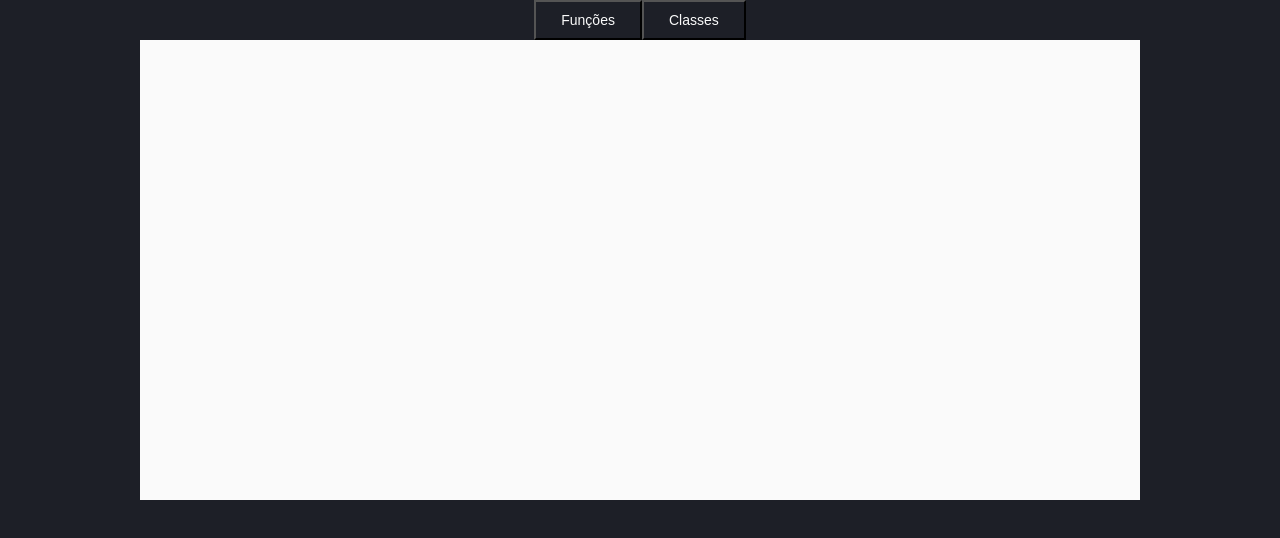
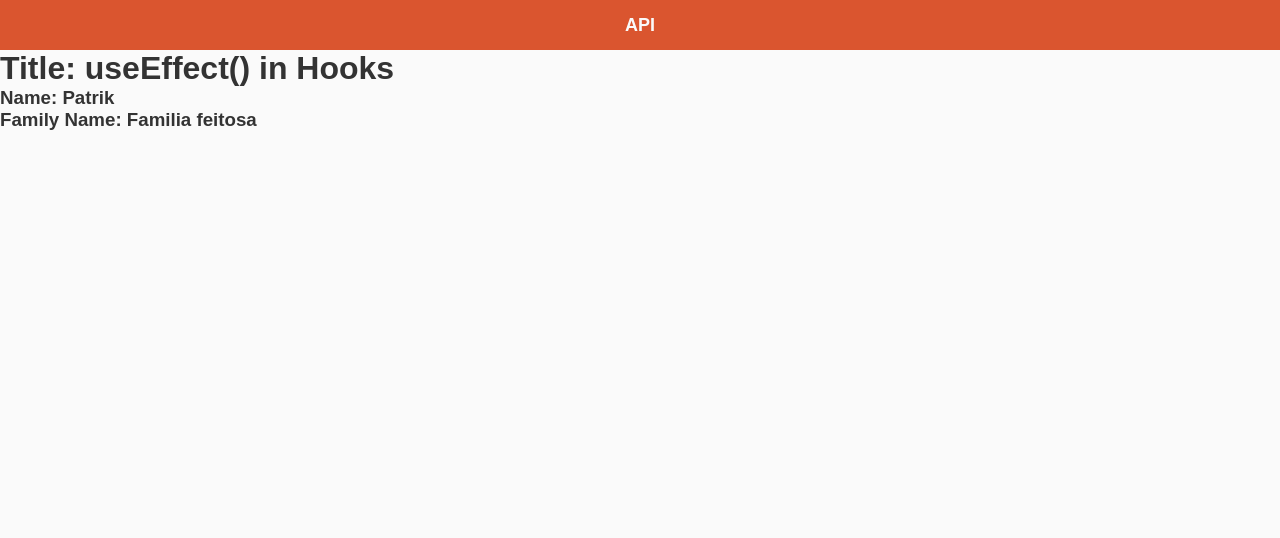
Before and after one commit to patrikdev/react-hooks, a React (Create React App) app: page / in a window 1280 px wide. Shown: the top 538 px of the page. Built offline with nearby package versions, Linux system fonts and the light colour scheme.

Commit message:
Testing useEffect in object

```diff
--- a/package.json
+++ b/package.json
@@ -6,6 +6,7 @@
     "@testing-library/jest-dom": "^4.2.4",
     "@testing-library/react": "^9.3.2",
     "@testing-library/user-event": "^7.1.2",
+    "axios": "^0.19.2",
     "react": "^16.13.0",
     "react-dom": "^16.13.0",
     "react-router-dom": "^5.1.2",
--- a/src/Hooks/Classes.js
+++ /dev/null
@@ -1,23 +0,0 @@
-import React from 'react';
-
-class Classes extends React.Component {
-  constructor(props) {
-    super(props);
-    this.state = {
-      count: 0,
-    };
-  }
-
-  render() {
-    return (
-      <div>
-        <p>Você clicou {this.state.count} vezes</p>
-        <button onClick={() => this.setState({count: this.state.count + 1 })}>
-          Clicar
-        </button>
-      </div>
-    )
-  }
-}
-
-export default Classes
--- a/src/Hooks/Funcao.js
+++ /dev/null
@@ -1,28 +0,0 @@
-import React, {useState, useEffect} from 'react';
-
-export default function Funcao() {
-  const [count, setCount] = useState(0);
-
-  useEffect(() => {
-    document.title = `Você clicou ${count} vezes`;
-  }, []);
-
-
-
-  function onCountClick() {
-    setCount(count + 1)
-  }
-
-  console.log(<p></p>)
-
-  return (
-    <div>
-      <p>Você clicou {count} times</p>
-      <button onClick={onCountClick}>
-        Clicke me
-      </button>
-    </div>
-  );
-}
-
-console.log(Funcao);
--- a/src/Routes/index.js
+++ b/src/Routes/index.js
@@ -1,7 +1,5 @@
 import React from 'react';
 import {BrowserRouter as Route, Switch, BrowserRouter} from 'react-router-dom';
-import Funcao from '../Hooks/Funcao';
-import Classes from '../Hooks/Classes';
 import HomePage from '../View/HomePage';
 
 export default function Routes() {
@@ -10,8 +8,7 @@ export default function Routes() {
       <BrowserRouter basename='app'>
         <Switch>
           <Route exact path='/'><HomePage /></Route>
-          <Route exact path='/funcao'><Funcao /></Route>
-          <Route exact path='/classes'><Classes /></Route>
+
           <Route><div>Pagina não encontrada</div></Route>
         </Switch>
       </BrowserRouter>
--- a/src/View/HomePage/index.js
+++ b/src/View/HomePage/index.js
@@ -1,12 +1,12 @@
 import React from 'react';
-import Page from '../../components/Page';
-import Content from '../../components/Content';
+// import Page from '../../components/Page';
 import styled from 'styled-components';
+import Header from '../../components/Header';
+import Main from '../../components/Pages/main';
 
 const S = {
 
   Container: styled.div`
-
   `,
 
   Button: styled.button`
@@ -21,13 +21,9 @@ const S = {
 
 export default function HomePage(){
   return (
-    <Page>
-      <Content>
-          <S.Container>
-            <S.Button>Funções</S.Button>
-            <S.Button>Classes</S.Button>
-          </S.Container>
-      </Content>
-    </Page>
+    <S.Container>
+        <Header />
+        <Main />
+    </S.Container>
   );
 };
--- a/src/components/Content/index.js
+++ /dev/null
@@ -1,18 +0,0 @@
-import React from 'react';
-import styled from 'styled-components';
-
-const Wrapper = styled.div`
-  margin: auto;
-  max-width: 1000px;
-  height: 500px;
-  text-align: center;
-  background: #FAFAFA;
-`;
-
-export default function Content(props) {
-  return (
-    <Wrapper>
-      {props.children}
-    </Wrapper>
-  )
-}
--- /dev/null
+++ b/src/components/Header/index.js
@@ -0,0 +1,23 @@
+import React from 'react';
+import styled from  'styled-components';
+
+const Container = styled.header`
+  height: 50px;
+  width: 100%;
+  background: #da552f;
+  font-size: 18px;
+  font-weight: bold;
+  color: #FAFAFA;
+  display: flex;
+  justify-content: center;
+  align-items: center;
+`;
+
+
+export default function Header() {
+  return (
+    <Container id='Wrapper-Header'>
+        API
+    </Container>
+  );
+}
--- /dev/null
+++ b/src/components/Pages/main/index.js
@@ -0,0 +1,21 @@
+import React, { useState,useEffect } from 'react';
+
+
+export default function Main() {
+
+  const [fullname, setFullName] = useState({name:'name', familyName: 'family'})
+  const [title, setTitle] = useState('useEffect() in Hooks');
+
+  useEffect(() => {
+    console.log('useEffect funfando')
+    setFullName({name: 'Patrik', familyName: 'Familia feitosa'})
+  },[])
+
+  return (
+    <div>
+      <h1>Title: {title}</h1>
+      <h3>Name: {fullname.name}</h3>
+      <h3>Family Name: {fullname.familyName}</h3>
+    </div>
+  )
+}
--- a/src/css/styles.css
+++ b/src/css/styles.css
@@ -2,5 +2,12 @@
   padding: 0;
   margin: 0;
   font-family: Arial, Helvetica, sans-serif;
-  background: rgb(29, 31, 39);
+  box-sizing: border-box;
+  outline: 0;
 }
+
+body {
+  font-family: Arial, Helvetica, sans-serif;
+  background: #fafafa;
+  color: #333;
+}
```
Also changed, not shown: src/components/Pages/index.js (renamed from src/components/Page/index.js), 1 other file (tests, documents, lock files or other folders).
